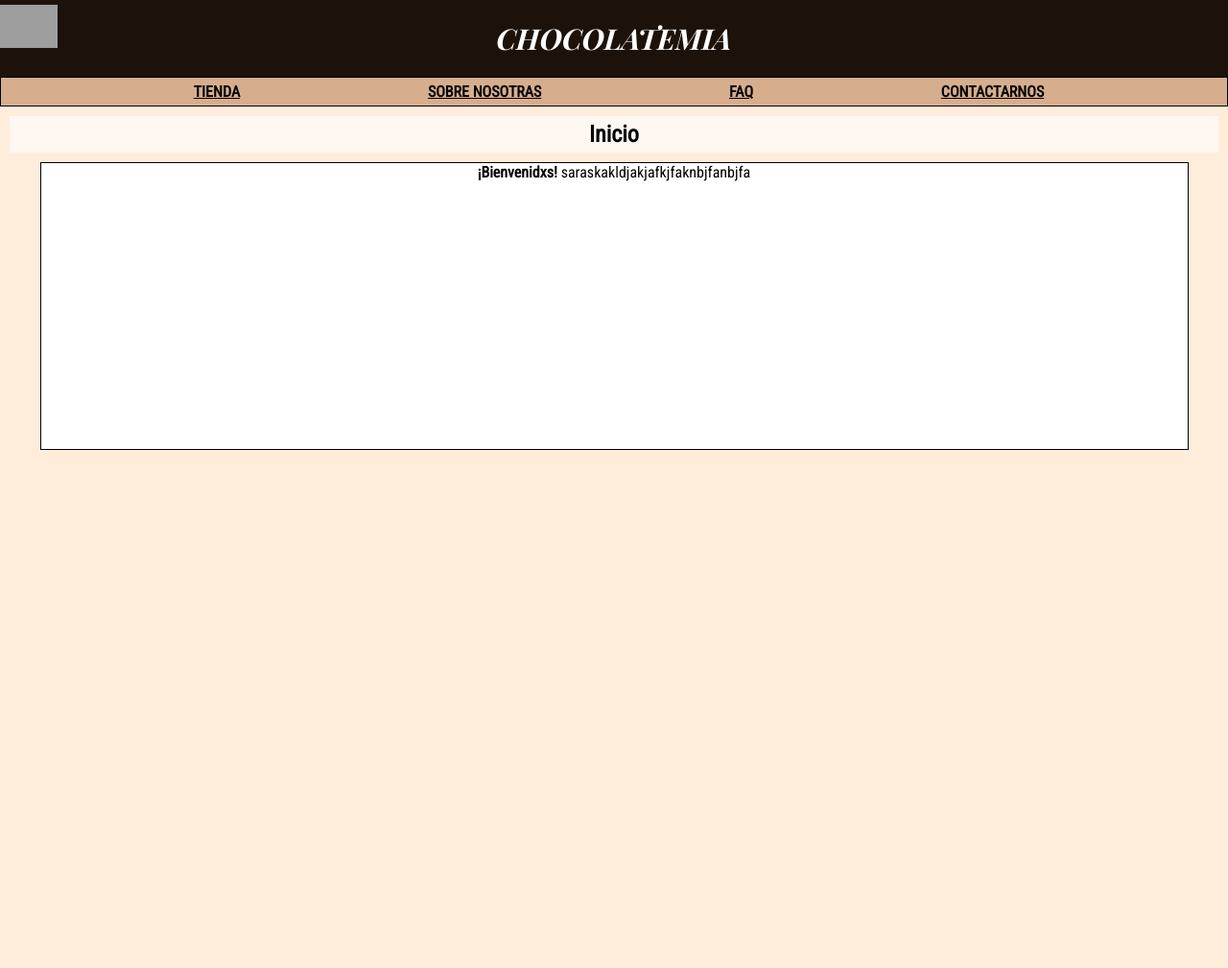
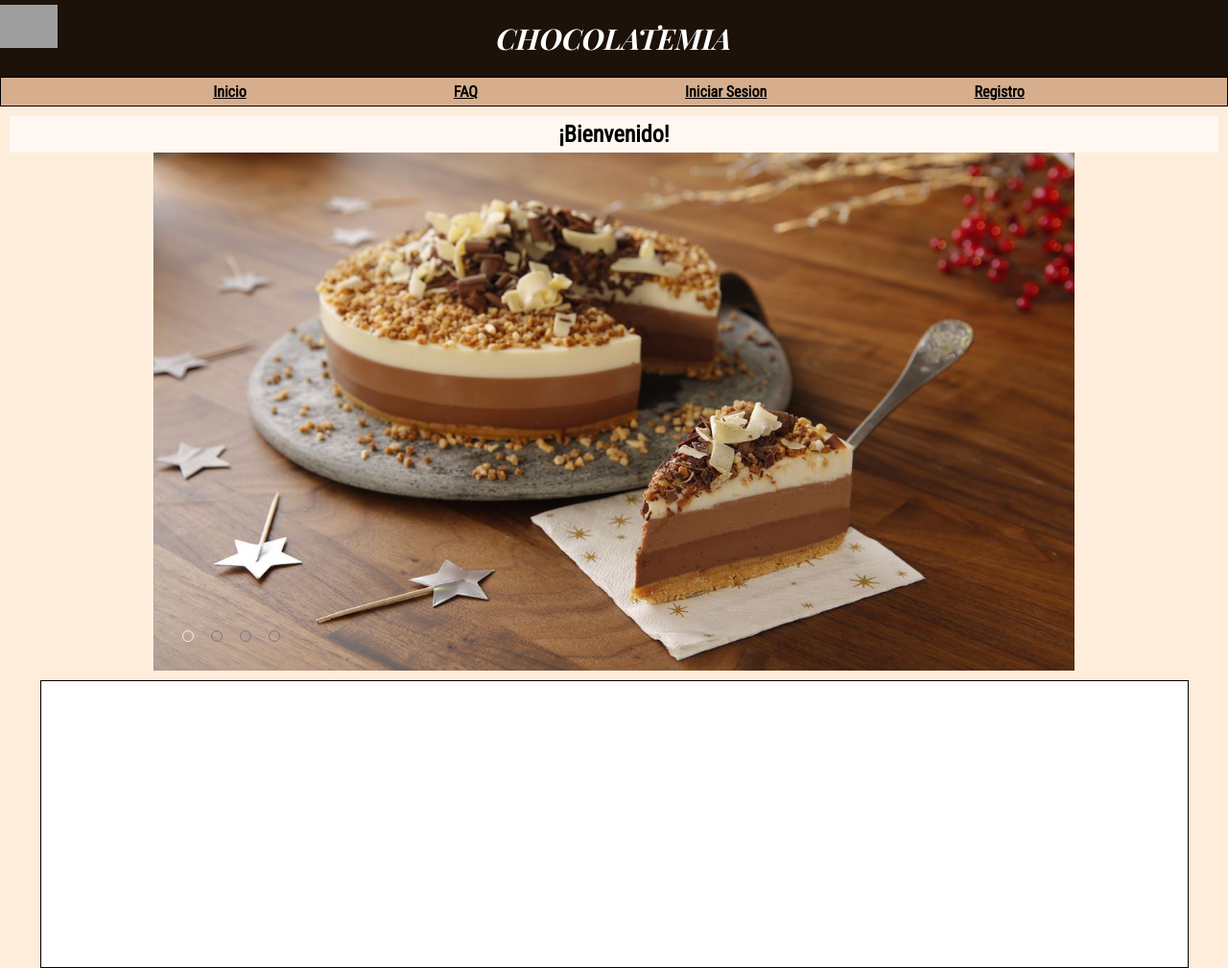
Before and after one commit to selserjazmin/ProyectoDH, a PHP site: page /ecommerce.html in a window 1280 px wide. Shown: the whole page at 96% size. Before the commit the page ends 469 px from the top, so only its background shows below. Run offline with PHP 8.4, Linux system fonts and the light colour scheme; grey boxes are pictures that could not be loaded.

Commit message:
creado el slider, registro y login

```diff
--- a/ecommerce.html
+++ b/ecommerce.html
@@ -1,42 +1,46 @@
 <!DOCTYPE html>
-<html lang="en" dir="ltr">
+<html lang="es" dir="ltr">
 <head>
 <meta charset="utf-8">
 <meta name="viewport" content="width=device-width, initial-scale=1.0">
-    <link rel="stylesheet" href="ecommercestyle.css">
+<link href="ecommercestyle.css" rel="stylesheet" type="text/css" />
 <link href="https://fonts.googleapis.com/css?family=Playfair+Display+SC:700i" rel="stylesheet">
 <link href="https://fonts.googleapis.com/css?family=Roboto+Condensed" rel="stylesheet">
-
-
-
-
-
-    <title>Chocolatemia</title>
+<title>Cocolatemia</title>
 </head>
 <body>
 	<header>
 		<div class="logoymenu">
 	<img src="img/logo.png" alt="" class="logo"><h1>CHOCOLATEMIA</h1><img src="img/menu2.png" alt="" class="menu"></div>
 	  <ul>
-  <li><a href="#">TIENDA</a></li>
-  <li><a href="#">SOBRE NOSOTRAS</a></li>
+	  <li><a href="ecommerce.html">Inicio</a></li>
 	  <li><a href="#">FAQ</a></li>
-  <li><a href="#">CONTACTARNOS</a></li>
+	  <li><a href="login.html">Iniciar Sesion</a></li>
+	  <li><a href="register.html">Registro</a></li>
 	</ul>
 	</header>
+	<main>
+		<h2>¡Bienvenido!</h2>
+		<div class="slider">
+		<input type="radio" class="boton" name="boton" checked="checked">
+    <label></label>
+    <input type="radio" class="boton" name="boton">
+    <label></label>
+    <input type="radio" class="boton" name="boton">
+    <label></label>
+    <input type="radio" class="boton" name="boton">
+    <label></label>
 
-<main>
-<section>
-  <h2>Inicio</h2>
+    <div class="contenedor-img cuatro-imagenes">
+    <img src="img/especial1.jpg">
+    <img src="img/especial2.jpg">
+    <img src="img/especial3.jpg">
+    <img src="img/especial4.jpg">
+    </div>
+
+</div>
 <article class="producto">
-    <p>
-  <span class="saraso"> ¡Bienvenidxs! </span>
-  <span> saraskakldjakjafkjfaknbjfanbjfa </span>
-
-
-  </p>
 </article>
-  </section>
 </main>
 </body>
 </html>
--- a/ecommercestyle.css
+++ b/ecommercestyle.css
@@ -5,6 +5,10 @@
   font-family: 'Roboto Condensed', sans-serif;
   color: black;
 }
+form{
+  margin-left: 10%;
+}
+
 body{
   background-color: #FFEDDC;
 }
@@ -49,6 +53,17 @@ margin: 10px auto 0 auto;
 .producto img{
   width: 100%;
 }
+
+input {
+  border-radius: 5px;
+  padding: 5px;
+}
+
+
+.login .register {
+  margin-left: 30px;
+}
+
 main{
   margin-top: 10px;
 }
@@ -66,9 +81,7 @@ main{
   right: 16px;
   bottom: 22px;
 }
-.saraso{
-  font-weight: bold;
-}
+
 @media (min-width: 768px){
   main{
     margin-left: 10px;
@@ -85,6 +98,7 @@ main{
     width: auto;
     height: 100%;
   }
+
 }
 @media (min-width: 960px){
 .menu{
@@ -109,3 +123,108 @@ h1{
   font-size: 30px;
   }
 }
+
+@charset "utf-8";
+/* CSS Document */
+.slider{
+	display:block;
+	position:relative;
+	margin:auto;
+	width:100%;
+	max-width:960px;
+	max-height:540px;
+	overflow:hidden;
+}
+
+.boton{
+	position:absolute;
+	display:block;
+	bottom:30px;
+	margin:0;
+	padding:0;
+	z-index:999;
+	cursor:pointer;
+	opacity:0;
+}
+
+.boton:nth-child(1){
+	left:30px;
+}
+.boton:nth-child(3){
+	left:60px;
+}
+.boton:nth-child(5){
+	left:90px;
+}
+.boton:nth-child(7){
+	left:120px;
+}
+
+.slider label{
+	position:absolute;
+	bottom:30px;
+	width:12px;
+	height:12px;
+	background: rgba (50,50,50,.5);
+	border-radius:7px;
+	z-index:100;
+	border: 1px solid #777;
+}
+
+.slider label:nth-child(2){
+	left:30px;
+}
+.slider label:nth-child(4){
+	left:60px;
+}
+.slider label:nth-child(6){
+	left:90px;
+}
+.slider label:nth-child(8){
+	left:120px;
+}
+
+.boton:checked + label{
+	background: rgba (0,0,0,.6);
+	border-color: #eee;
+}
+
+.contenedor-img img {
+	display: block;
+	float: left;
+}
+
+
+.cuatro-imagenes {
+	width: 400%;
+}
+
+.cuatro-imagenes img {
+	width: 25%;
+}
+
+.contenedor-img {
+	position: relative;
+	left: 0;
+	-webkit-transition: left .3s ease-in;
+	-ms-transition: left .3s ease-in;
+	-moz-transition: left .3s ease-in;
+	-o-transition: left .3s ease-in;
+	transition: left .3s ease-in;
+}
+
+.boton:nth-child(1):checked ~ .contenedor-img {
+	left: 0;
+}
+
+.boton:nth-child(3):checked ~ .contenedor-img {
+	left: -100%;
+}
+
+.boton:nth-child(5):checked ~ .contenedor-img {
+	left: -200%;
+}
+
+.boton:nth-child(7):checked ~ .contenedor-img {
+	left: -300%;
+}
```
Also changed, not shown: login.html (added, +52 -0 lines), register.html (added, +98 -0 lines), img/especial1.jpg (added), img/especial2.jpg (added), img/especial3.jpg (added), img/especial4.jpg (added), img/pic1.jpg (added). Lines whose indentation alone changed are shown as unchanged.
